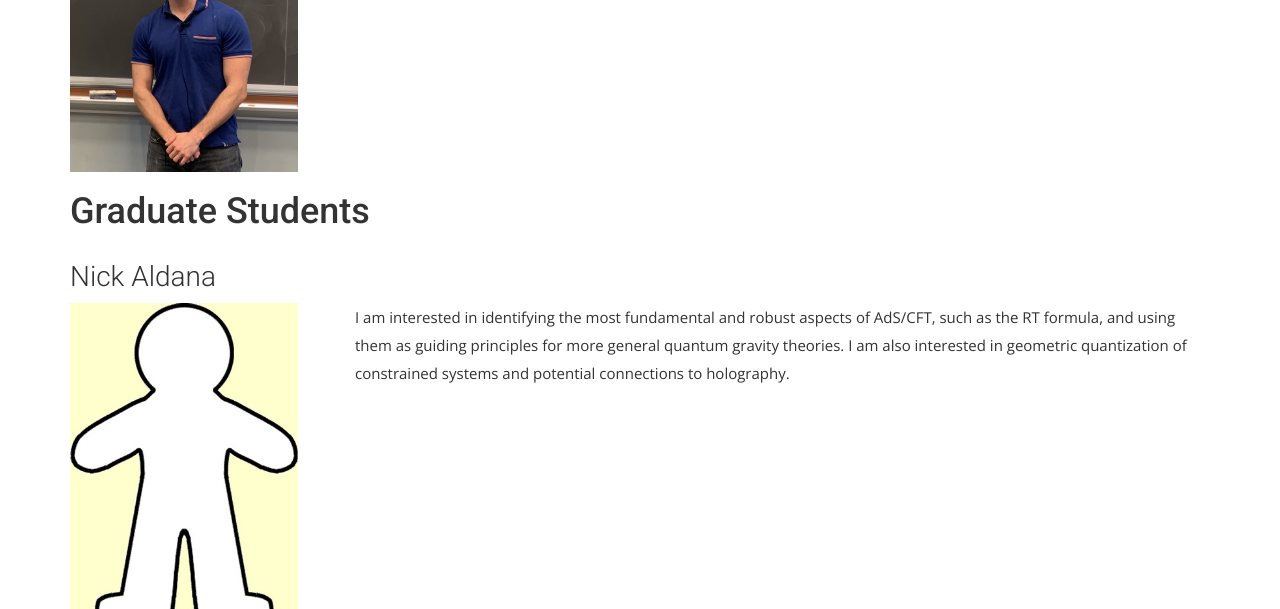
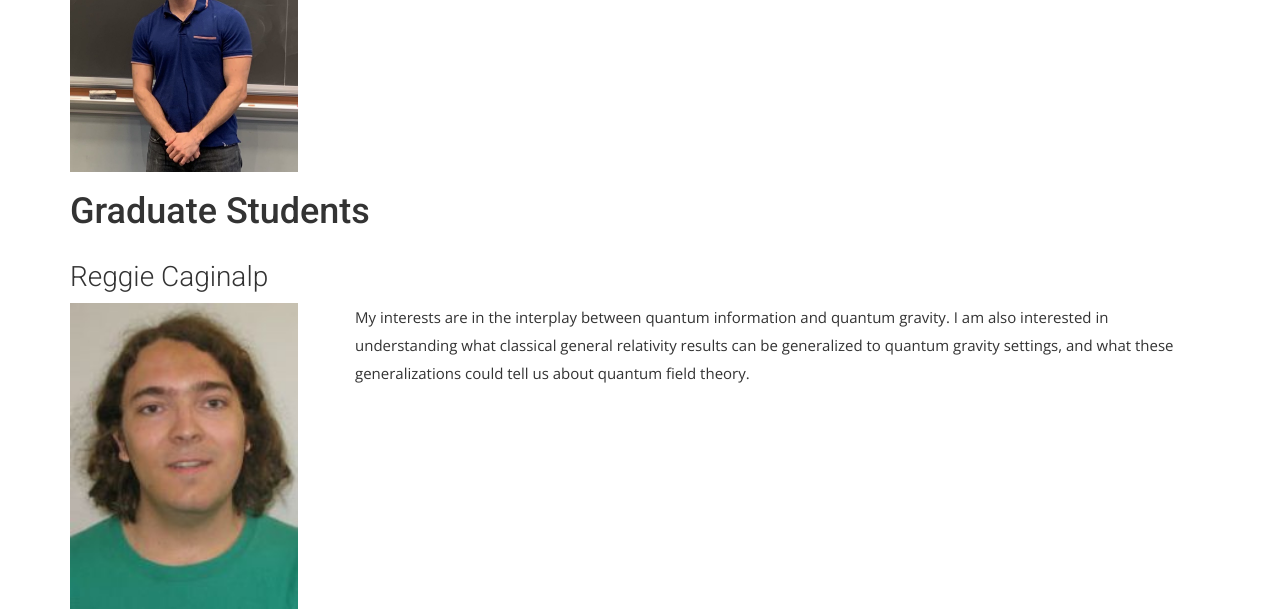
Before and after one commit to bousso-group/bousso-group.github.io, a Jekyll site: the page built from members.html, in a window 1280 px wide and 1400 px high, scrolled down 2372 px, cut to the strip 0-609 px from the top of the window. Built offline with Jekyll 4.4.1, drawn with Linux system fonts in a browser that asks for light colours; nearby versions of some CDN libraries; some web fonts are replaced; some of the changed text lies outside the part shown.

Commit message:
Update members

```diff
--- a/_includes/header.html
+++ b/_includes/header.html
@@ -14,7 +14,7 @@
             <span class="icon-bar"></span>
             <span class="icon-bar"></span>
             </button>
-            <h2 style="color:white" >Bousso Group </h2>
+            <h2 style="color:white" ><a href="{{ site.baseurl }}/">Bousso Group </a></h2>
             <!-- <a class="navbar-brand" href="index.html"> -->
             <!-- <img src="{{ site.baseurl }}/img/logo.png" alt="Logo"> -->
             <!-- </a> -->
--- a/members.html
+++ b/members.html
@@ -81,29 +81,10 @@
     </div>
     <div class="container">
         <div class="block">
-            <h3> Nick Aldana</h3>
-            <img src="{{ site.baseurl }}/img/members/generic.jpg" alt="Nick">
-            <p>
-                I am interested in identifying the most fundamental and robust aspects of AdS/CFT, such as the RT formula, and using them as guiding principles for more general quantum gravity theories. I am also interested in geometric quantization of constrained systems and potential connections to holography.
-
-            </p>
-        </div>
-    </div>
-    <div class="container">
-        <div class="block">
             <h3> Reggie Caginalp</h3>
             <img src="{{ site.baseurl }}/img/members/reggie.jpg" alt="Reggie">
             <p>
                 My interests are in the interplay between quantum information and quantum gravity. I am also interested in understanding what classical general relativity results can be generalized to quantum gravity settings, and what these generalizations could tell us about quantum field theory.
-            </p>
-        </div>
-    </div>
-    <div class="container">
-        <div class="block">
-            <h3> Ven Chandrasekaran</h3>
-            <img src="{{ site.baseurl }}/img/members/ven.jpg" alt="Ven">
-            <p>
-                My primary goal is to understand the emergence of spacetime geometry from entanglement. To this aim, I am currently studying the role that edge modes of gravitational theories with boundaries play in the gravitational entropy of subregions. In parallel, I am working towards a better understanding of what modular flow can tell us about bulk reconstruction. I am also interested in the gravitational path integral in low dimensional gravity, particularly with regards to the role of replica wormholes and non-perturbative gauge invariance.
             </p>
         </div>
     </div>
```
Also changed, not shown: other parts of members.html (+1 -0 lines).
